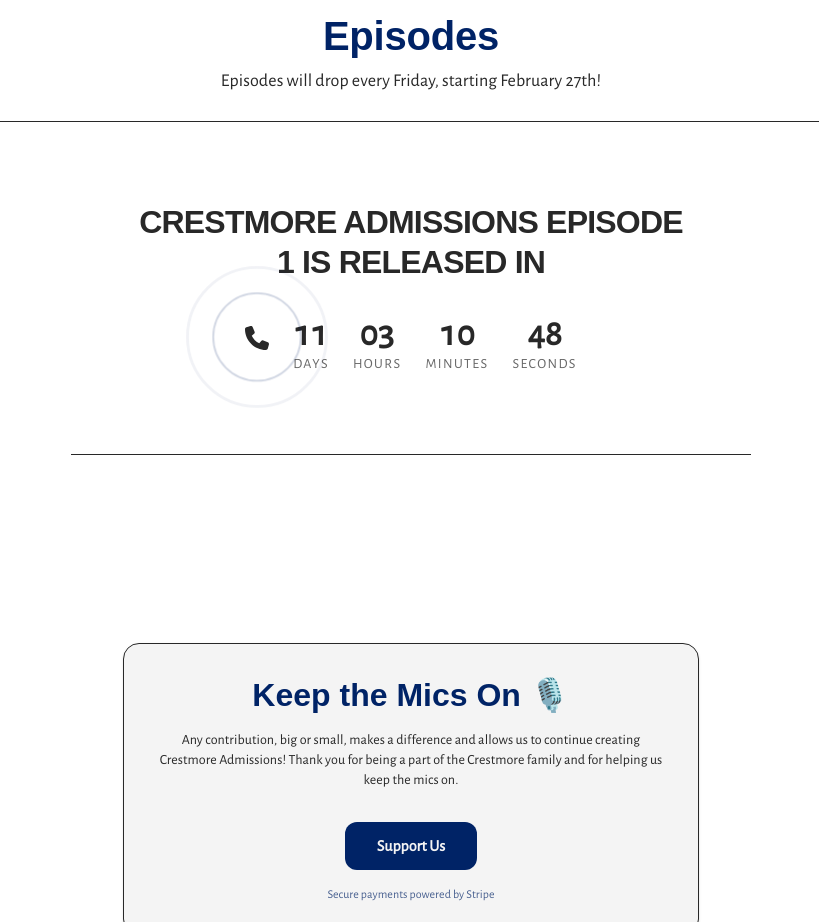
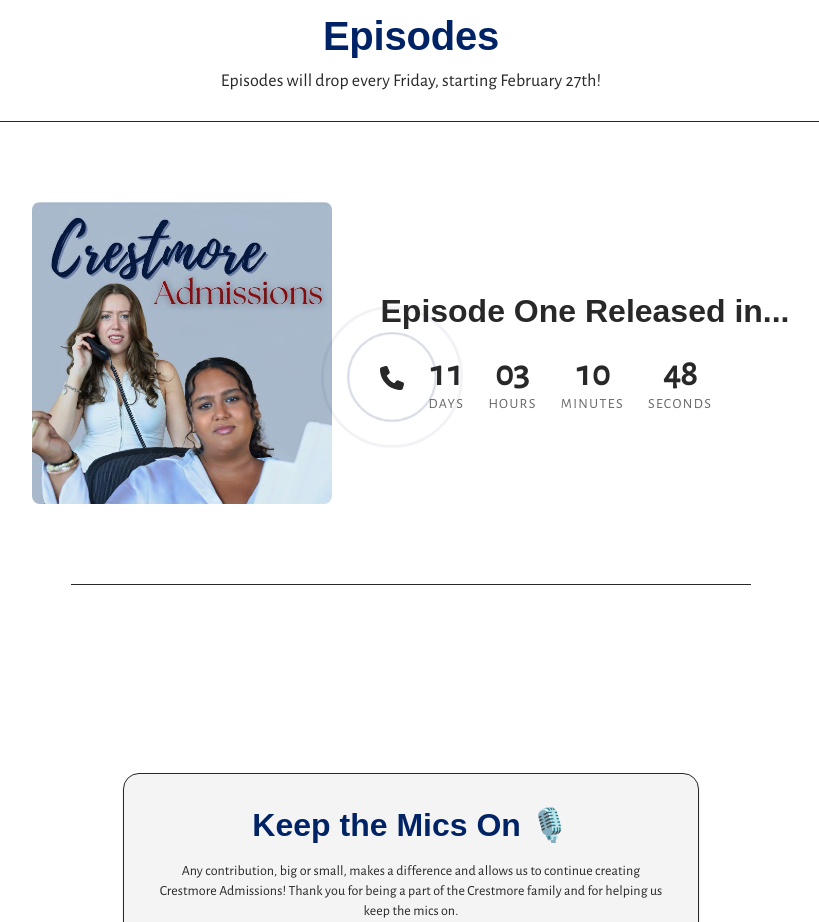
Before and after one commit to avadecrist/crestmore-admissions-website, a Next.js app: page / in a window 1280 px wide. Shown: the part 880-1802 px from the top of the page, without its empty margins (229-1048 px from the left). Built offline with nearby package versions, Linux system fonts and the light colour scheme; a web font is replaced by a local one.

Commit message:
added cover art to timer section

```diff
--- a/src/app/_ui/components/temp-timer-section.tsx
+++ b/src/app/_ui/components/temp-timer-section.tsx
@@ -1,4 +1,5 @@
 import dynamic from 'next/dynamic';
+import Image from 'next/image';
 // only render CountdownTimer on client side to avoid ssr hydration error
 const CountdownTimer = dynamic(
   () => import('@/app/_ui/components/countdown-timer'),
@@ -9,13 +10,25 @@ export default function TimerSection() {
   const launchDate = new Date(Date.UTC(2026, 1, 27, 19, 0, 0));
 
   return (
-    <section className="py-20 px-6 flex flex-col items-center relative">
-        <h3 className="text-offblack w-full md:w-2/3 text-center pb-8 leading-tight tracking-tight">
-        CRESTMORE ADMISSIONS EPISODE 1 IS RELEASED IN
-        </h3>
+    <section className='py-20 px-10 mx-auto sm:px-12 md:px-6 max-w-4xl flex flex-col md:flex-row items-center justify-center gap-8 md:gap-12'>
+    {/* Left Column/Top Row */}
+    <Image
+      src='/cover-art.JPEG'
+      alt='Cover Art for Crestmore Admissions Podcast'
+      width={1165}
+      height={1175}
+      className='h-auto w-full max-w-[180px] sm:max-w-[220px] md:max-w-[300px] rounded-lg object-cover'
+    />
 
-        <CountdownTimer expiryTimestamp={launchDate} />
+    {/* Right Column/Bottom Row */}
+    <div className='w-full flex flex-col items-start gap-6'>
+      <h3 className='text-offblack w-full text-center'>
+        Episode One Released in...
+      </h3>
 
-    </section>
+      <CountdownTimer expiryTimestamp={launchDate} />
+
+    </div>
+  </section>
   );
 }
```
Also changed, not shown: public/cover-art.JPEG (added).
